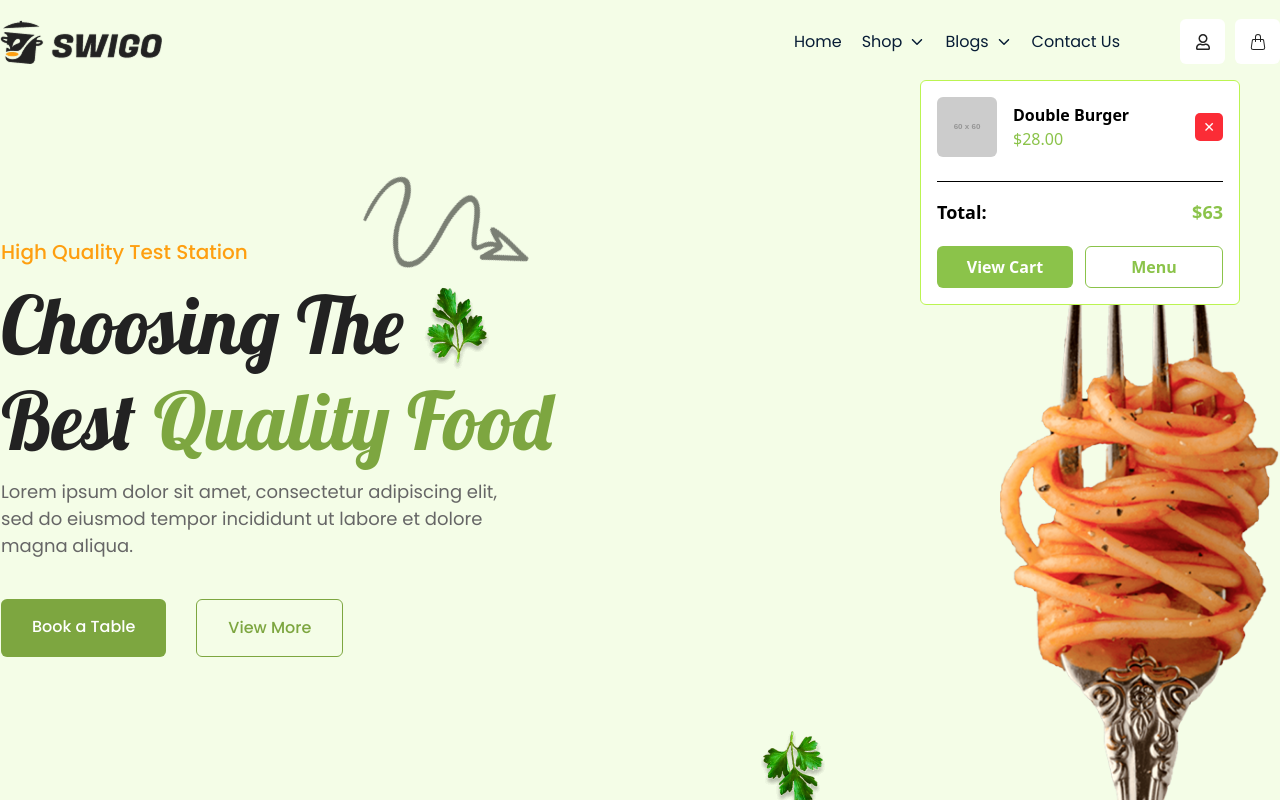
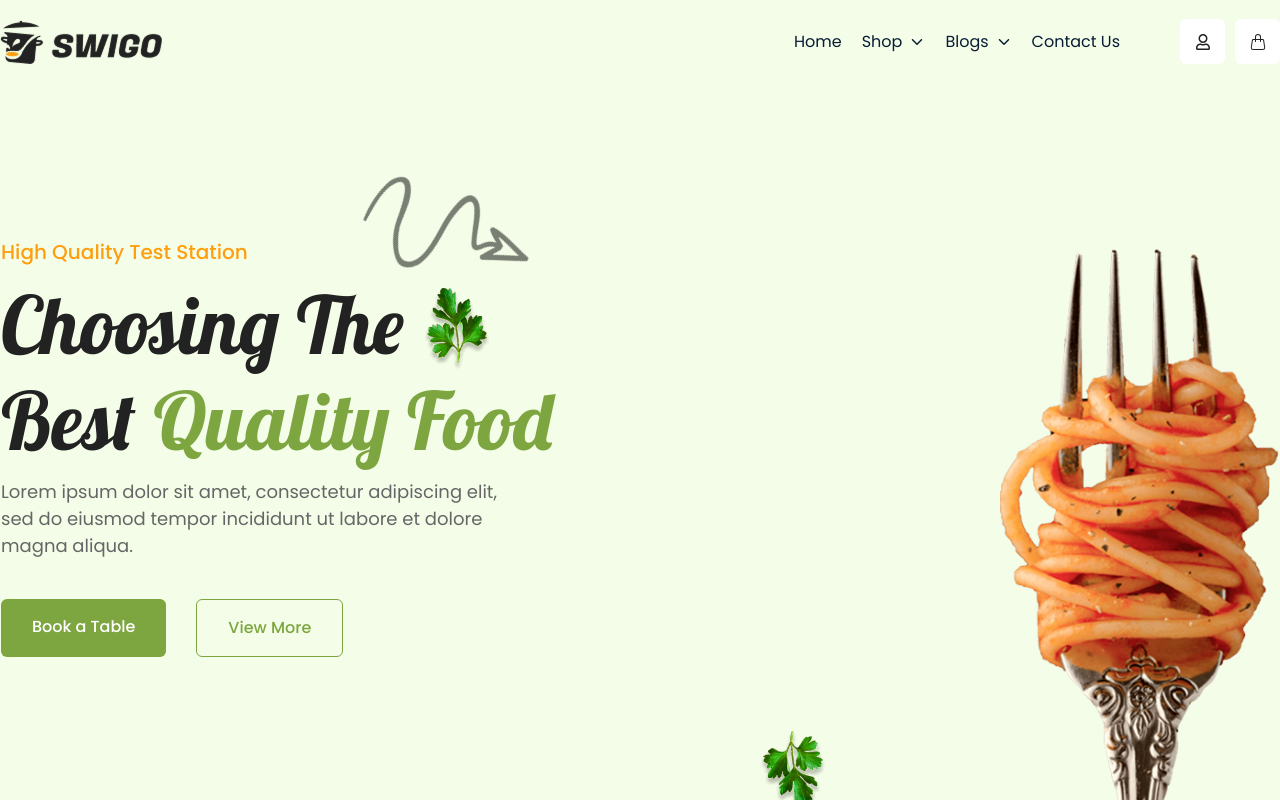
Before and after one commit to Nahid-hasan-web/swigo, a React (Vite) app: page / in a window 1280 px wide. Shown: the top 800 px of the page. Built offline with nearby package versions, Linux system fonts and the light colour scheme.

Commit message:
cart design

```diff
--- a/src/components/Cart.jsx
+++ b/src/components/Cart.jsx
@@ -1,9 +1,11 @@
 import React from "react";
+import { CiCircleRemove } from "react-icons/ci";
 
-const Cart = () => {
+const Cart = ({ toggleCartButton ,  closeCart}) => {
   return (
     <>
-      <div class=" absolute top-20 right-10  w-[320px] bg-white border border-lime-300 p-4 rounded-md font-sans">
+      <div class={` ${toggleCartButton? 'scale-[1]': 'scale-0'}  duration-[.4s]   absolute top-20 right-10  w-[320px] bg-white border border-lime-300 p-4 rounded-md font-sans`}>
+        <div onClick={closeCart} className="flex justify-end"><CiCircleRemove className="text-2xl mb-5 text-gray-400 hover:text-red-500" /></div>
         <div class="space-y-4">
           <div class="flex items-center gap-4">
             <img
--- a/src/components/Navbar.jsx
+++ b/src/components/Navbar.jsx
@@ -6,6 +6,7 @@ import { FaRegUser } from "react-icons/fa";
 import { BsHandbag } from "react-icons/bs";
 import Cart from "./Cart";
 const Navbar = () => {
+  const [showCart , setShowCart] = React.useState(false);
 
   return (
     <>
@@ -279,14 +280,14 @@ const Navbar = () => {
                 <button className="w-[45px] h-[45px] rounded-[6px] bg-[#fff] flex justify-center items-center hover:bg-brandColor hover:text-white duration-[1s] text-[#222]">
                   <FaRegUser />
                 </button>
-                <button className="w-[45px]  h-[45px] rounded-[6px] bg-[#fff] flex justify-center items-center hover:bg-brandColor hover:text-white duration-[1s] text-[#222]">
+                <button onClick={()=>setShowCart(!showCart)} className="w-[45px]  h-[45px] rounded-[6px] bg-[#fff] flex justify-center items-center hover:bg-brandColor hover:text-white duration-[1s] text-[#222]">
                   <BsHandbag />
                 </button>
               </div>
             </div>
           </div>
         </div>
-                  <Cart />
+        <Cart toggleCartButton={showCart}  closeCart={()=>setShowCart(!showCart)} />
 
       </nav>
     </>
```
